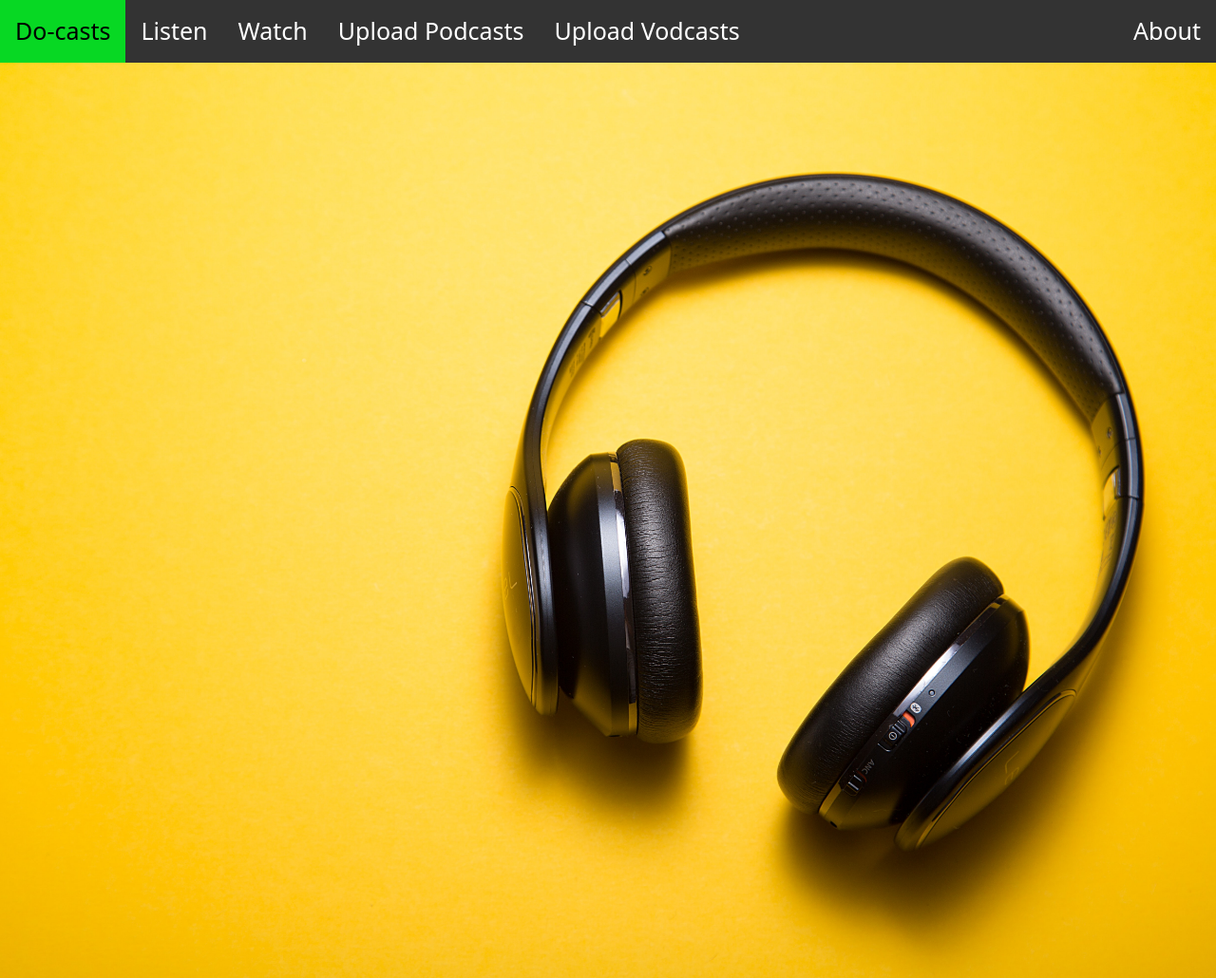
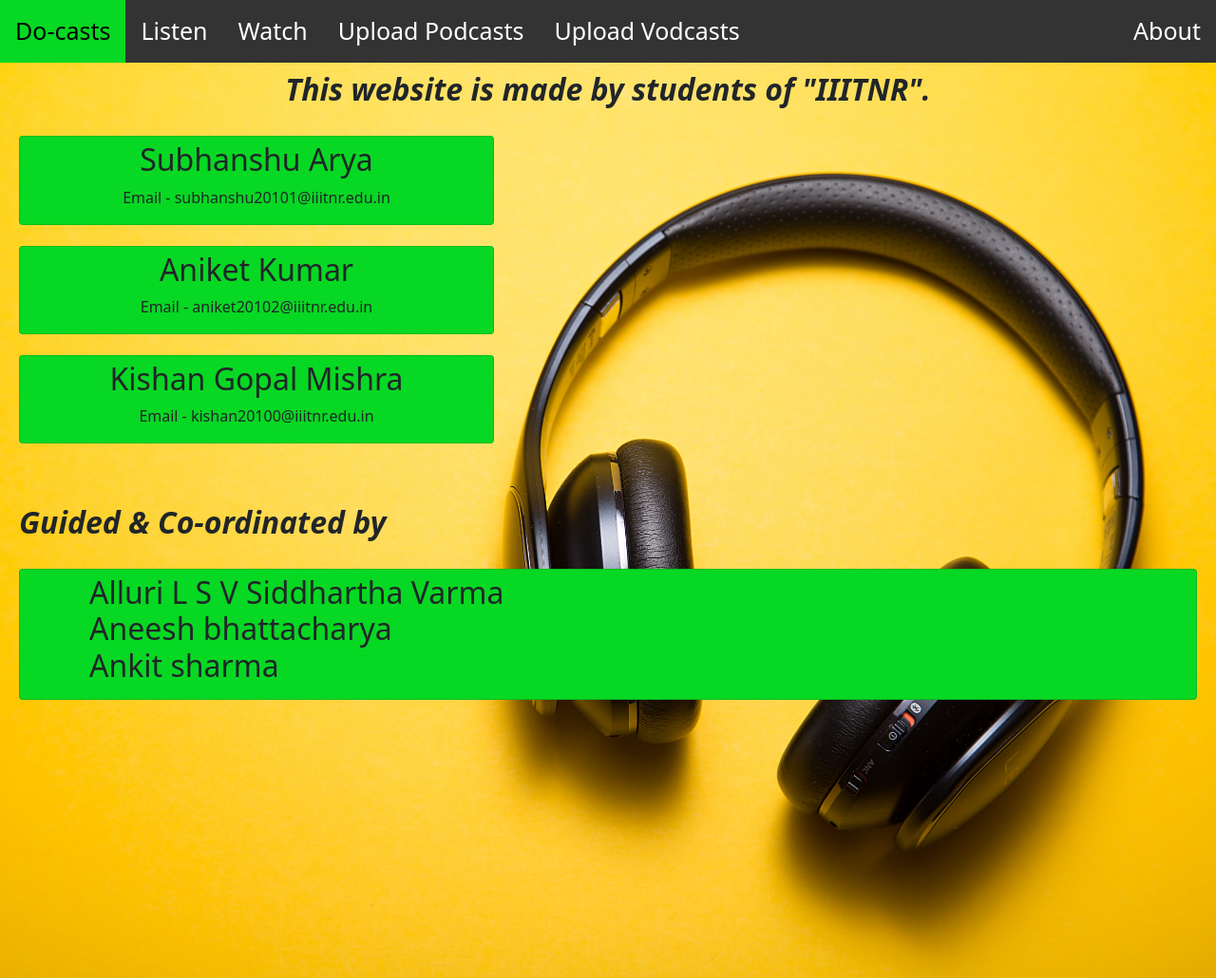
Before and after one commit to sudo-kishan267/Podcast, a Django app: template templates/about.html in a window 1280 px wide. Shown: the whole page at 95% size. Run offline with Django 3.2, Linux system fonts and the light colour scheme; the template is opened without the code that fills it, so the values that code supplies are empty.

Commit message:
Update about.html

```diff
--- a/templates/about.html
+++ b/templates/about.html
@@ -3,5 +3,55 @@
 {% block title %} About {% endblock title %}
 
 {% block body %}
+<h2 style=" margin-top: 2%; text-align:center"><strong><em>This website is made by students of "IIITNR".
+            <br></em></strong> </h2>
+<div class="row">
+    <div class="column" >
+        <div class="card" style="margin-top:22px;  background-color: rgb(7, 216, 35) ; width: 500px;">
+            <div class="container" style="margin-block-start: 5px; text-align:center">
+                <h2>Subhanshu Arya</h2>
+                <p class="title"> Email - subhanshu20101@iiitnr.edu.in </p>
 
+
+            </div>
+        </div>
+    </div>
+    <div class="column">
+        <div class="card" style="margin-top:22px;  background-color: rgb(7, 216, 35) ; width: 500px;">
+            <div class="container" style="margin-block-start: 5px; text-align:center">
+                <h2>Aniket Kumar</h2>
+                <p class="title"> Email - aniket20102@iiitnr.edu.in </p>
+
+
+            </div>
+        </div>
+    </div>
+    <div class="column">
+        <div class="card" style="margin-top:22px;  background-color: rgb(7, 216, 35) ; width: 500px;">
+            <div class="container" style="margin-block-start: 5px; text-align:center">
+                <h2>Kishan Gopal Mishra</h2>
+                <p class="title"> Email - kishan20100@iiitnr.edu.in </p>
+
+
+            </div>
+        </div>
+    </div>
+
+    <h2 style=" margin-top: 5%; text-align:left"><strong><em>Guided & Co-ordinated by <br></em></strong> </h2>
+
+    <div class="column">
+        <div class="card" style="margin-top:22px;  background-color: rgb(7, 216, 35) ;">
+            <div class="container" style="margin-block-start: 5px;">
+                <h2 style="text-align: left;">Alluri L S V Siddhartha Varma <br>
+                    Aneesh bhattacharya <br>
+                    Ankit sharma</h2>
+                <p class="title"></p>
+
+
+            </div>
+        </div>
+    </div>
+
+
+</div>
 {% endblock body %}
```
